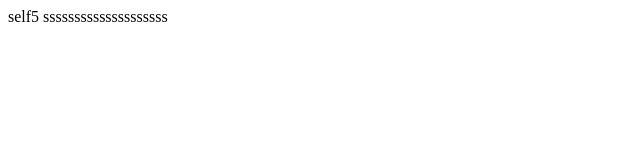
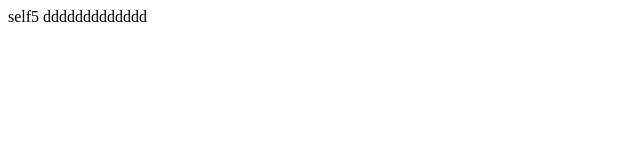
Before and after one commit to qbqb/self5, a plain HTML site: page index.html in a window 1280 px wide. Shown: the full height of the page, 0-640 px from the left. Drawn offline with Linux system fonts and the light colour scheme.

Commit message:
Update index.html

```diff
--- a/index.html
+++ b/index.html
@@ -8,6 +8,6 @@
   </head>
   <body>
     self5
-    ssssssssssssssssssss
+    ddddddddddddd
   </body>
 </html>
```
